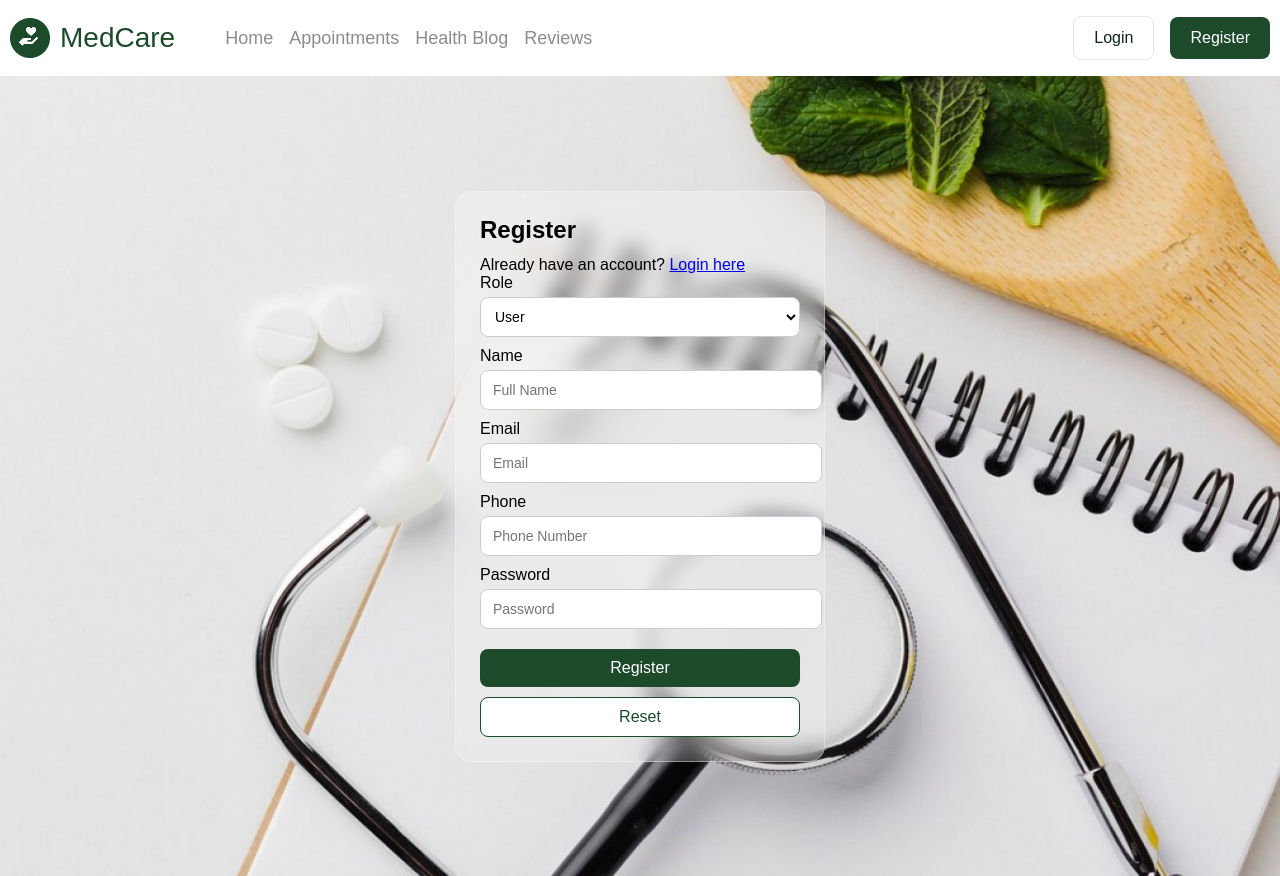
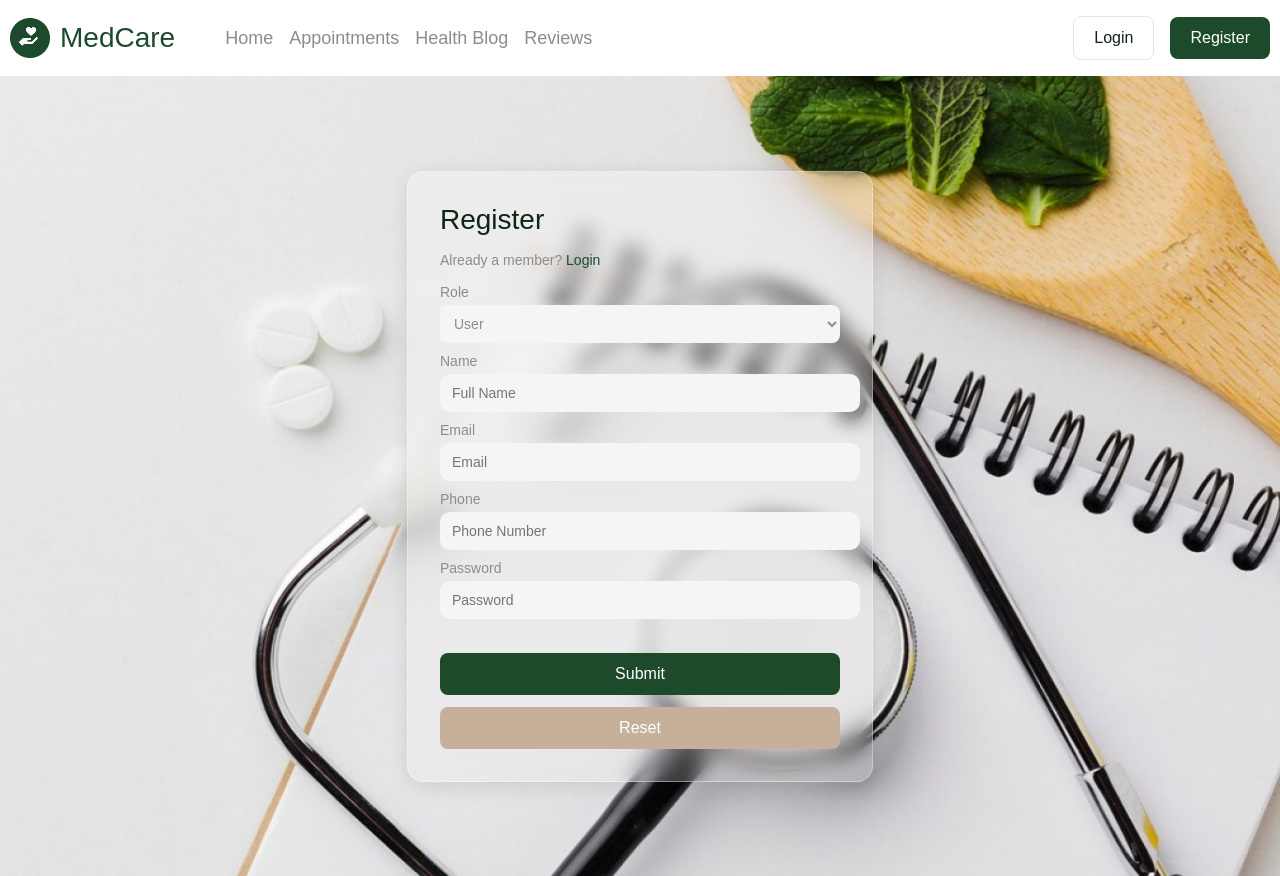
Before and after one commit to abhay-tothenew/mecare-frontend, a Next.js app: page /auth/register in a window 1280 px wide. Built offline with nearby package versions, Linux system fonts and the light colour scheme.

Commit message:
fix: register css

```diff
--- a/app/auth/register/page.tsx
+++ b/app/auth/register/page.tsx
@@ -14,7 +14,7 @@ export default function Register() {
       <div className={styles.registerContainer}>
         <h1>Register</h1>
         <p>
-          Already have an account? <Link href="/auth/login">Login here</Link>
+          Already a member? <Link href="/auth/login">Login</Link>
         </p>
         <div className={styles.inputContainer}>
           <p>Role</p>
@@ -47,7 +47,7 @@ export default function Register() {
             <input type="password" placeholder="Password" />
           </div>
         </div>
-        <button className={styles.registerButton}>Register</button>
+        <button className={styles.registerButton}>Submit</button>
         <button className={styles.resetButton}>Reset</button>
       </div>
     </div>
--- a/app/styles/login-page.module.css
+++ b/app/styles/login-page.module.css
@@ -30,6 +30,7 @@
   font-weight: 500;
   font-family: "Montserrat", sans-serif;
   font-size: 32px;
+  color: #0e2515;
 }
 
 .loginContainer p {
--- a/app/styles/register-page.module.css
+++ b/app/styles/register-page.module.css
@@ -15,44 +15,70 @@
       rgba(255, 255, 255, 0.2)
     );
     backdrop-filter: blur(10px);
-  width: 320px; /* Match login module */
-  padding: 24px; /* Adjust padding for better spacing */
+    width: 400px;
+    padding: 32px;
     display: flex;
     flex-direction: column;
     border: 1px solid rgba(255, 255, 255, 0.3);
     border-radius: 16px;
+    box-shadow: 0px 4px 20px rgba(0, 0, 0, 0.1);
   }
 
-/* Heading */
   .registerContainer h1 {
-  text-align: left;
-  font-size: 24px;
+    margin: 0 0 16px;
+    font-weight: 500;
+    font-family: "Montserrat", sans-serif;
+    font-size: 28px;
+    color: #0E2515;
+  }
+
+  .registerContainer p {
+    color: #8c8c8c;
+    font-family: "Montserrat", sans-serif;
+    font-size: 14px;
+    margin-bottom: 16px;
+  }
+
+  .registerContainer a {
+    color: #1c4a2a;
+    text-decoration: none;
+    font-family: "Montserrat", sans-serif;
+    font-weight: 500;
+  }
+
+  .inputContainer {
+    width: 100%;
     margin-bottom: 12px;
   }
 
-/* Input Container */
   .inputContainer p {
+    color: #333;
+    font-family: "Montserrat", sans-serif;
+    font-size: 14px;
+    font-weight: 500;
     margin-bottom: 5px;
-  font-weight: 500;
+    color: #8C8C8C;
   }
 
-/* Input Wrapper */
   .inputWrapper {
     display: flex;
     align-items: center;
-  background: white;
+    background: #F5F5F5;
     padding: 10px;
-  border-radius: 8px;
-  border: 1px solid #ccc;
+    border-radius: 10px;
+    /* border: 1px solid #ccc; */
     width: 100%;
     margin-bottom: 10px;
   }
 
-/* Icon */
+  .inputWrapper input {
+    background-color: #F5F5F5;
+  }
+
   .icon {
-  font-size: 16px; /* Match login module */
+    font-size: 16px;
     color: #1c4a2a;
-  margin-right: 10px;
+    margin-right: 12px;
   }
 
   .inputWrapper input,
@@ -60,40 +86,54 @@
     width: 100%;
     border: none;
     outline: none;
-  /* padding: 8px; */
     font-size: 14px;
     background: transparent;
   }
 
-/* Role Dropdown */
   .roleDropdown {
     width: 100%;
     padding: 10px;
     border-radius: 8px;
-  border: 1px solid #ccc;
+    /* border: 1px solid #ccc; */
     margin-bottom: 10px;
-  background: white;
+    background: #F5F5F5;
+    font-size: 14px;
+    color: #8C8C8C;
   }
 
-/* Buttons */
   .registerButton,
   .resetButton {
     width: 100%;
-  padding: 10px;
+    padding: 12px;
     border-radius: 8px;
     font-size: 16px;
+    font-weight: 600;
     cursor: pointer;
-  margin-top: 10px;
+    margin-top: 12px;
+    border: none;
   }
 
   .registerButton {
     background-color: #1c4a2a;
     color: white;
-  border: none;
+    transition: background 0.3s ease;
+    font-weight: 500;
+    font-family: "Montserrat", sans-serif;
   }
 
+  /* .registerButton:hover {
+    background-color: #163d22;
+  } */
+
   .resetButton {
-  background-color: white;
-  color: #1c4a2a;
-  border: 1px solid #1c4a2a;
+    background-color: #C6B09A;
+    color: white;
+    transition: background 0.3s ease;
+    font-weight: 500;
+    font-family: "Montserrat", sans-serif;
   }
+/*
+  .resetButton:hover {
+    background-color: #8c8c8c;
+  }
+   */
```
Lines whose indentation alone changed are shown as unchanged.
